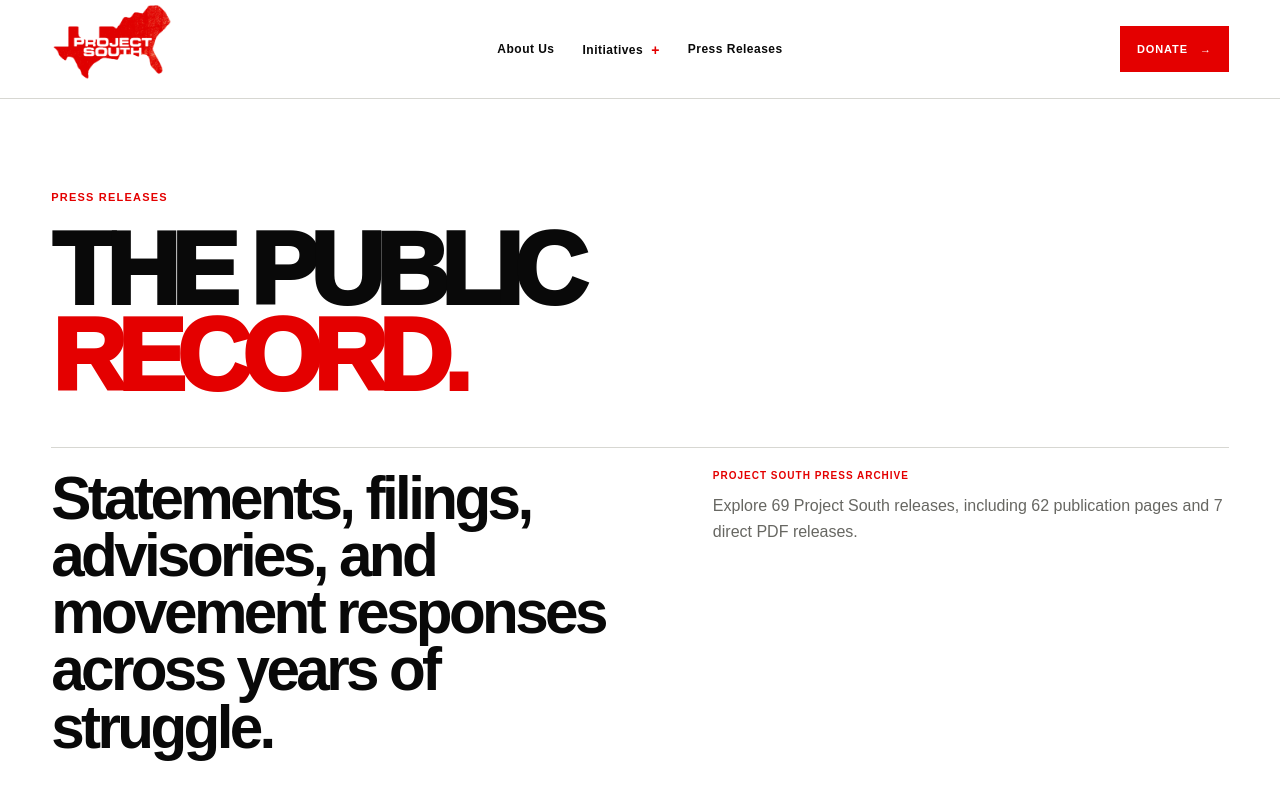
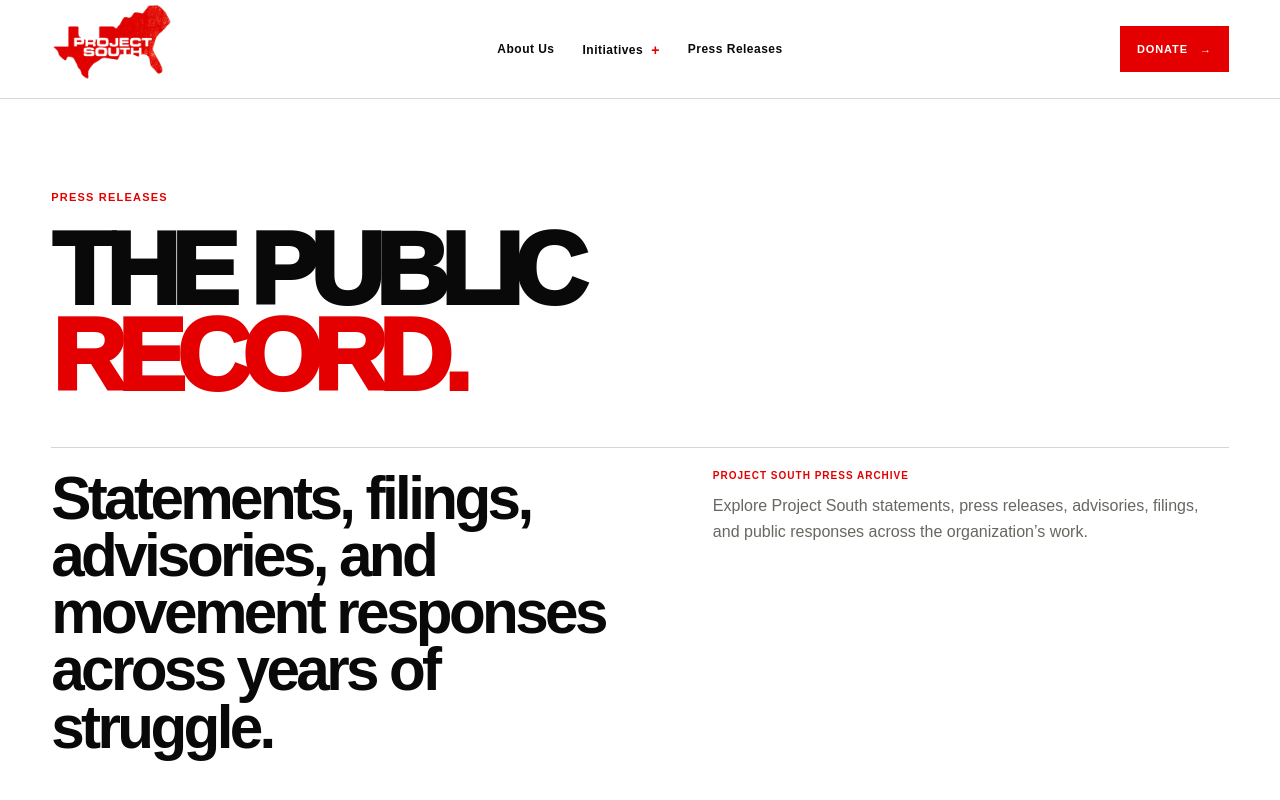
Before and after one commit to SolSabaliEnt/project-south-website, a Next.js app: page /press-releases in a window 1280 px wide. Shown: the top 800 px of the page. Built offline with nearby package versions, Linux system fonts and the light colour scheme.

Commit message:
Remove press archive counts from public intro

```diff
--- a/src/app/press-releases/page.tsx
+++ b/src/app/press-releases/page.tsx
@@ -1,5 +1,5 @@
 import { PressArchive } from "@/components/press/PressArchive";
-import { pressArchiveCounts, pressReleases } from "@/data/press-releases";
+import { pressReleases } from "@/data/press-releases";
 import styles from "./page.module.css";
 
 export default function PressReleasesPage() {
@@ -19,7 +19,7 @@
             <div>
               <div className={styles.smallLabel}>Project South press archive</div>
               <p>
-                Explore {pressArchiveCounts.total} Project South releases, including {pressArchiveCounts.pages} publication pages and {pressArchiveCounts.pdfs} direct PDF releases.
+                Explore Project South statements, press releases, advisories, filings, and public responses across the organization’s work.
               </p>
             </div>
           </div>
```
